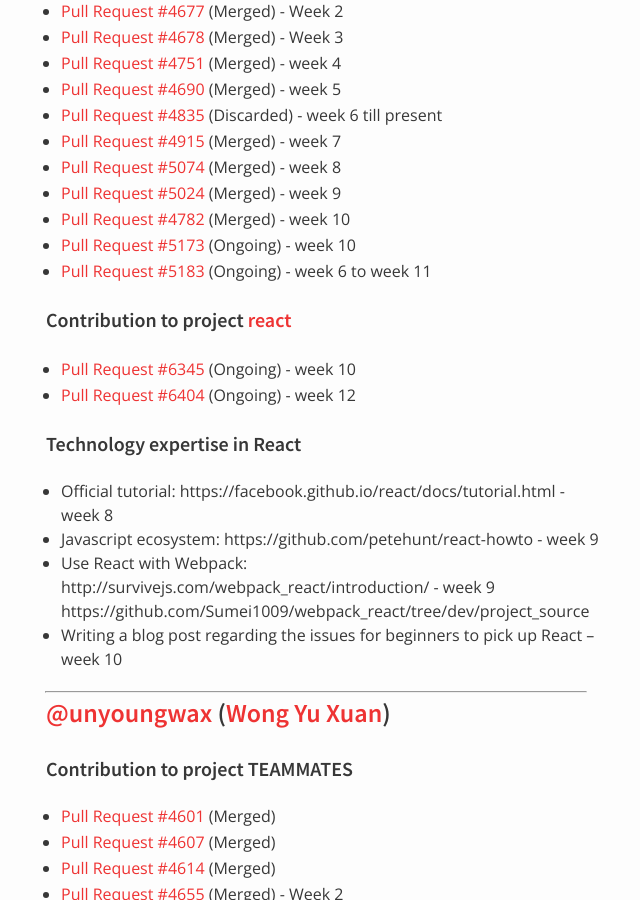
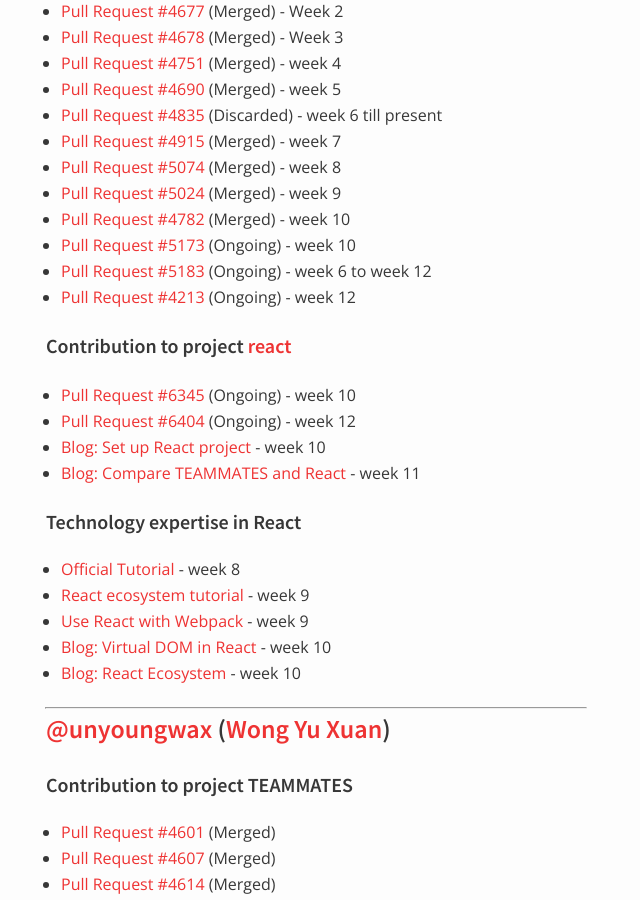
Before and after one commit to nus-oss/cs3281-AY1516S2-website, a Jekyll site: the page built from teams/teammates.md, in a window 1280 px wide and 900 px high, scrolled down 3959 px. Shown: the whole window, without its empty margins (324-964 px from the left). Built offline with Jekyll 4.4.1, drawn with Linux system fonts in a browser that asks for light colours.

Commit message:
update process

```diff
--- a/teams/teammates.md
+++ b/teams/teammates.md
@@ -143,19 +143,24 @@
  * [Pull Request #5024](https://github.com/TEAMMATES/teammates/pull/4751) (Merged) - week 9
  * [Pull Request #4782](https://github.com/TEAMMATES/teammates/pull/4782) (Merged) - week 10
  * [Pull Request #5173](https://github.com/TEAMMATES/teammates/pull/5173) (Ongoing) - week 10
- * [Pull Request #5183](https://github.com/TEAMMATES/teammates/pull/5183) (Ongoing) - week 6 to week 11
+ * [Pull Request #5183](https://github.com/TEAMMATES/teammates/pull/5183) (Ongoing) - week 6 to week 12
+ * [Pull Request #4213](https://github.com/TEAMMATES/teammates/pull/5213) (Ongoing) - week 12
 
 
 #### Contribution to project [react](https://github.com/facebook/react.git)
  * [Pull Request #6345](https://github.com/facebook/react/pull/6345) (Ongoing) - week 10
  * [Pull Request #6404](https://github.com/facebook/react/pull/6404) (Ongoing) - week 12
+ * [Blog: Set up React project](http://susumei0827.blogspot.sg/2016/04/setting-up-react-project.html) - week 10
+ * [Blog: Compare TEAMMATES and React](http://susumei0827.blogspot.sg/2016/04/compare-teammates-and-react-and-how-to.html
+) - week 11
 
 #### Technology expertise in React
-* Official tutorial: https://facebook.github.io/react/docs/tutorial.html - week 8
-* Javascript ecosystem: https://github.com/petehunt/react-howto - week 9
-* Use React with Webpack: http://survivejs.com/webpack_react/introduction/ - week 9
-                          https://github.com/Sumei1009/webpack_react/tree/dev/project_source
-* Writing a blog post regarding the issues for beginners to pick up React -- week 10
+* [Official Tutorial](https://facebook.github.io/react/docs/tutorial.html) - week 8
+* [React ecosystem tutorial](https://github.com/petehunt/react-howto) - week 9
+* [Use React with Webpack](http://survivejs.com/webpack_react/introduction/) - week 9
+* [Blog: Virtual DOM in React](http://susumei0827.blogspot.sg/2016/04/virtual-dom-in-react.html) - week 10
+* [Blog: React Ecosystem](http://susumei0827.blogspot.sg/2016/04/react-ecosystem.html) - week 10
+
 
 ---
 
```
